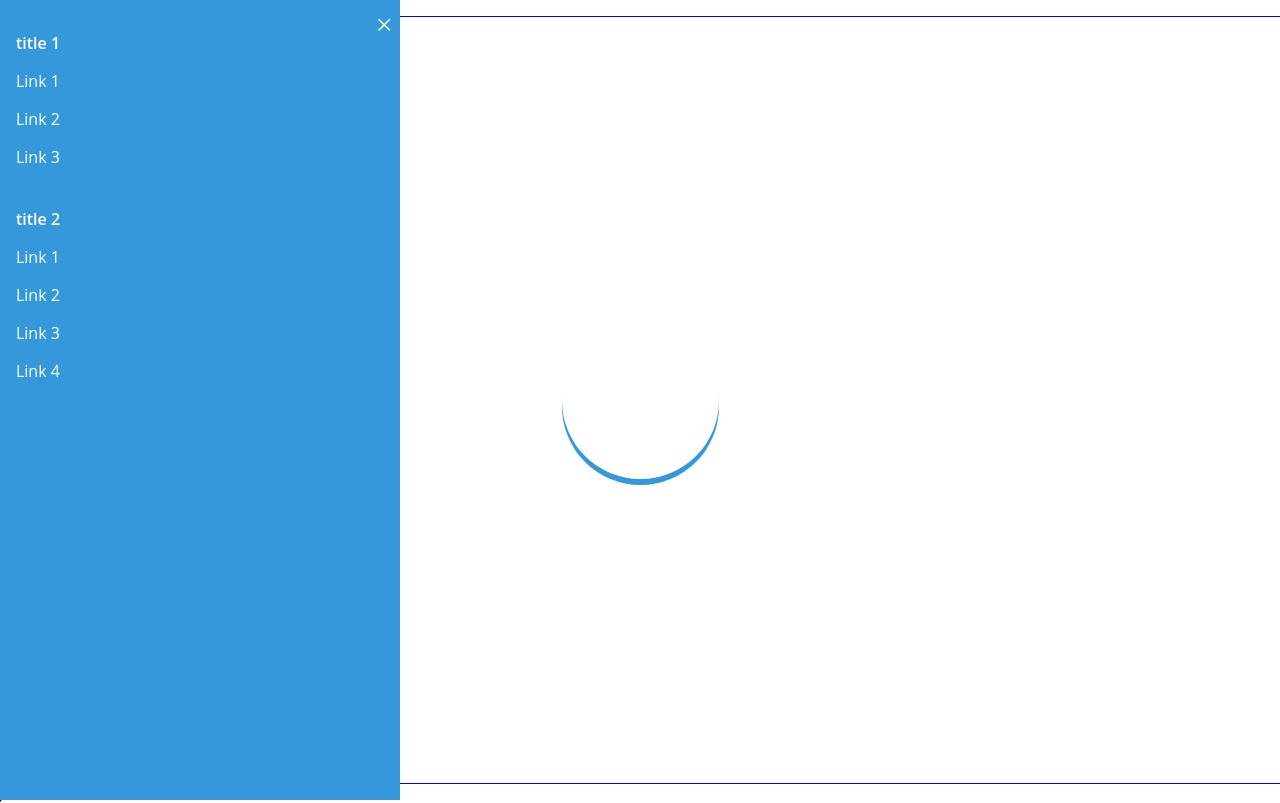
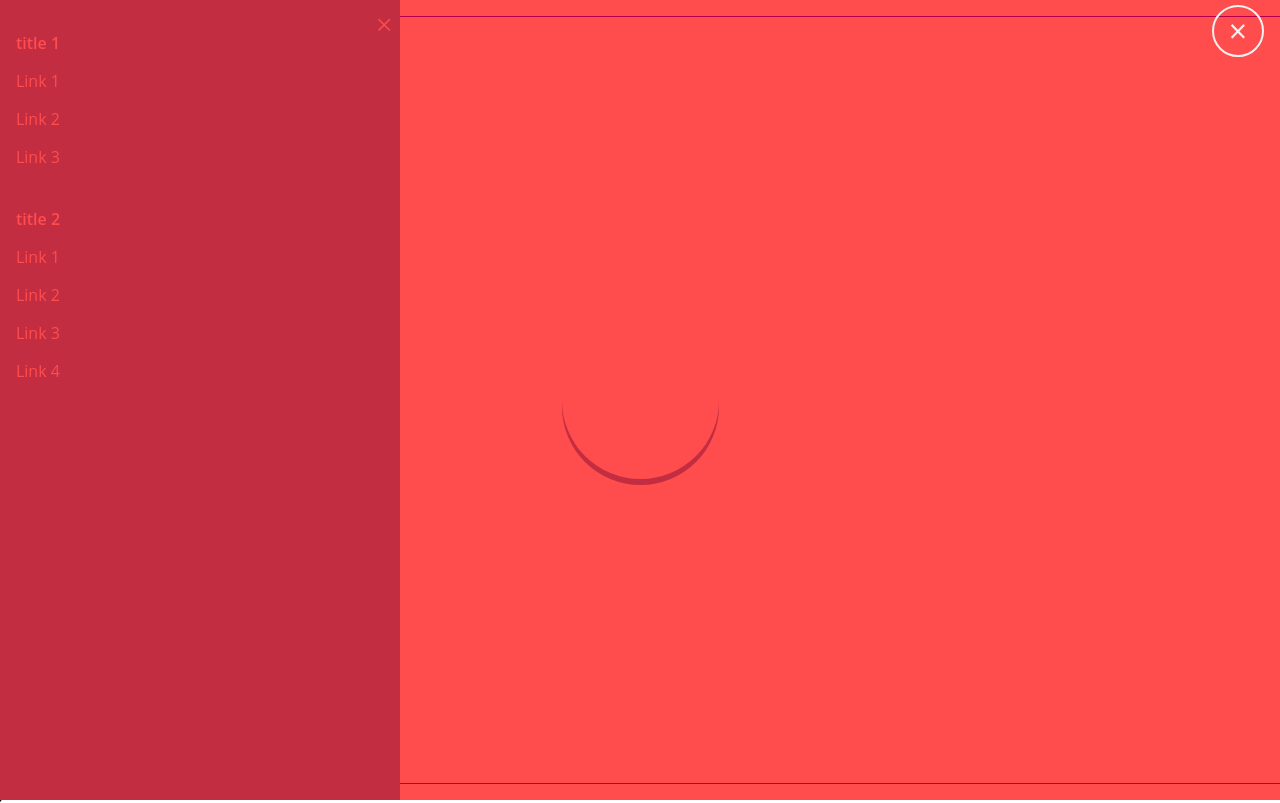
Before and after one commit to elgervb/sqlite-manager-client, an Angular app: page / in a window 1280 px wide. Built offline with nearby package versions, Linux system fonts and the light colour scheme.

Commit message:
add in effect for overlay

```diff
--- a/src/app/app.component.html
+++ b/src/app/app.component.html
@@ -29,7 +29,7 @@
   </app-offcanvas>
 
   <section>
-    <app-overlay [show]="false" [effect]="sideIn"></app-overlay>
+    <app-overlay [show]="true" [effect]="'fadeIn'"></app-overlay>
     <app-spinner [position]="'center'"></app-spinner>
   </section>
 
--- a/src/app/shared/overlay/overlay.component.html
+++ b/src/app/shared/overlay/overlay.component.html
@@ -1,4 +1,4 @@
-<div *ngIf="show" class="overlay slideIn">
+<div *ngIf="show" [ngClass]="['overlay', effect]">
   <a class="overlay__close" (click)="close()">&times;</a>
   <ng-content></ng-content>
 </div>
```
